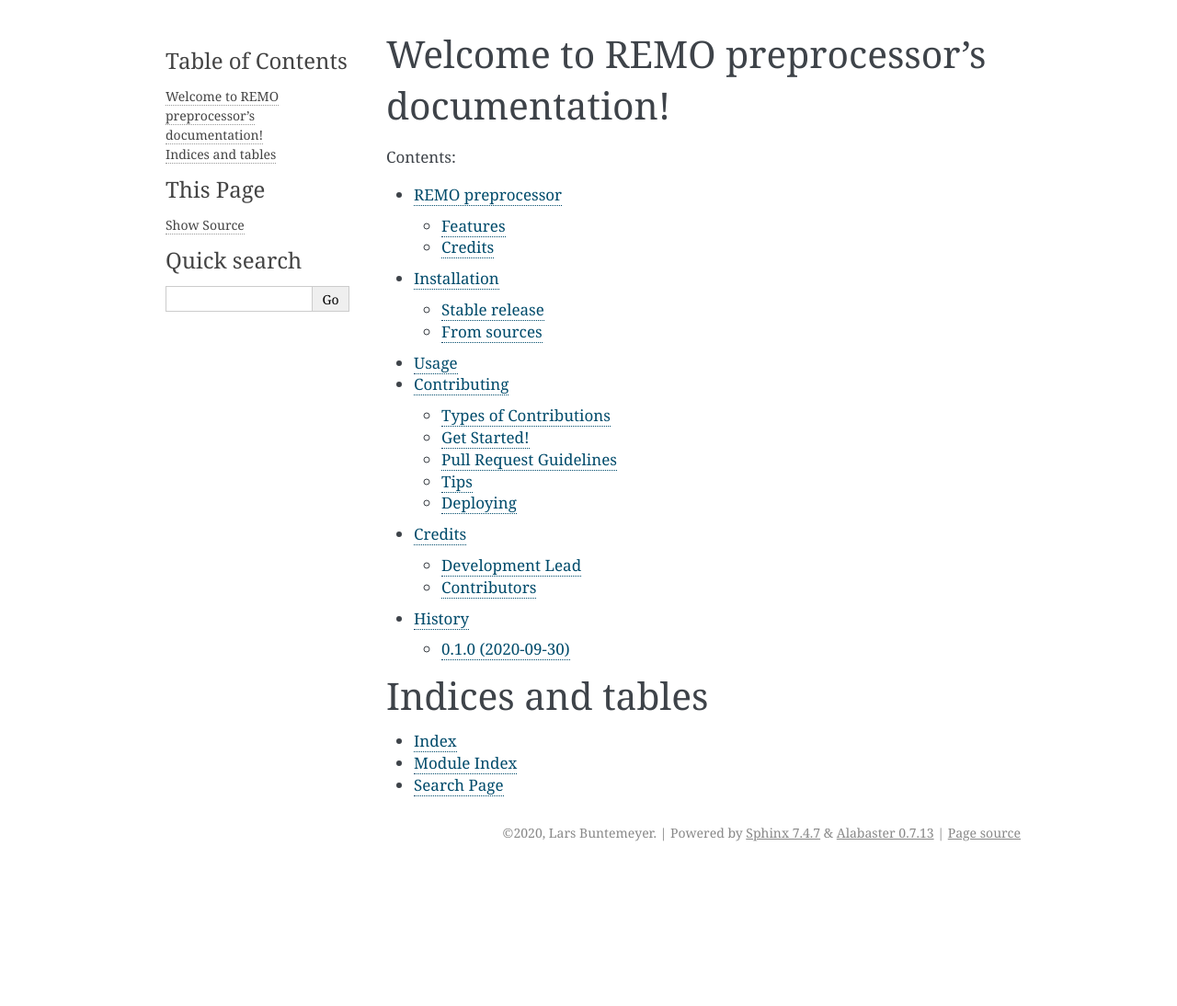
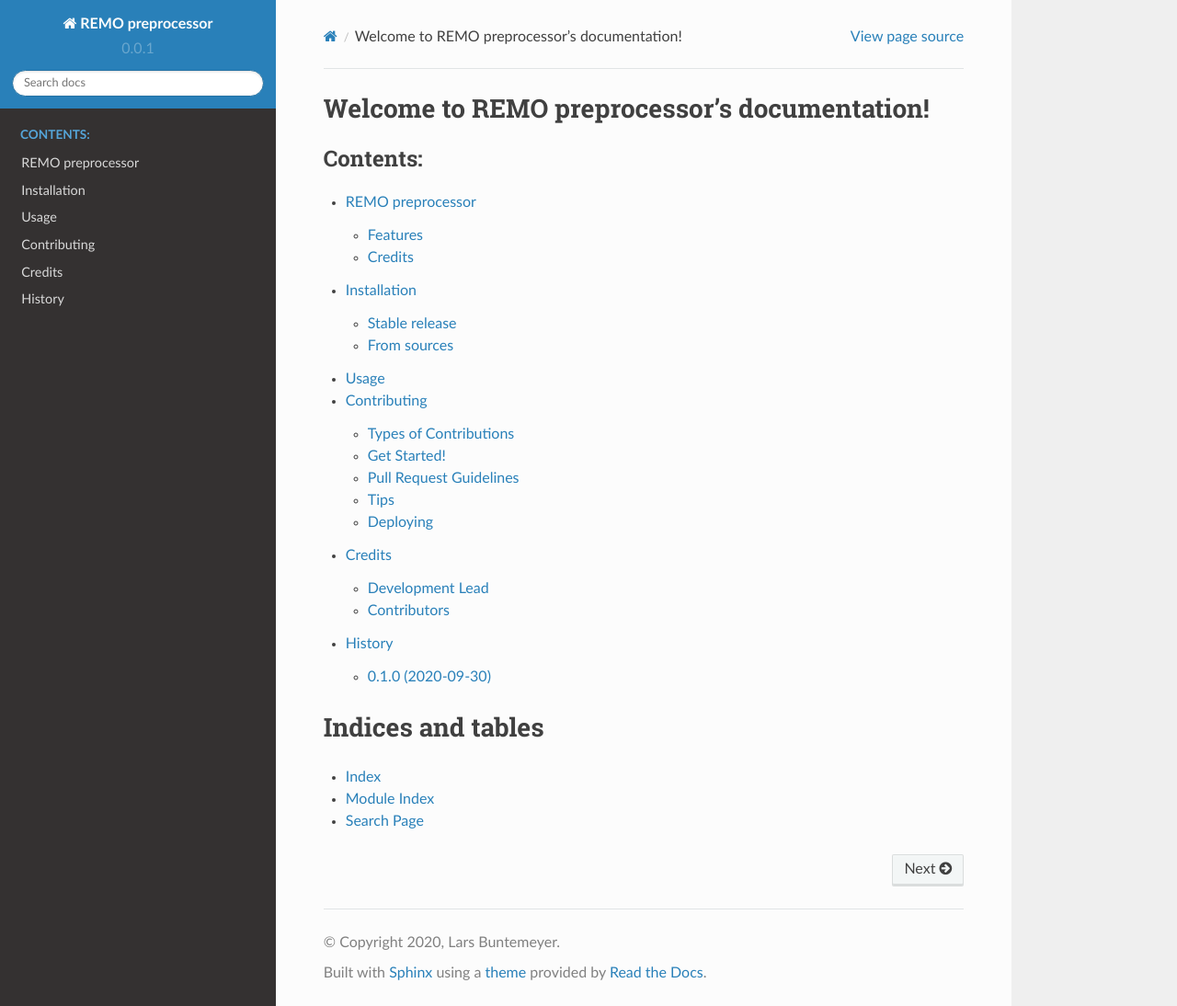
Before and after one commit to remo-rcm/remo-preprocessor, a Sphinx documentation site: the page built from docs/index.rst, in a window 1280 px wide and 1094 px high. Shown: the whole window at 92% size. Built offline with Sphinx 7.4.7 and the Read the Docs theme 2.0.0, drawn with Linux system fonts in a browser that asks for light colours; pages that are not in the unit, such as notebooks, are missing from menus.

Commit message:
docs updates

```diff
--- a/docs/conf.py
+++ b/docs/conf.py
@@ -21,6 +21,7 @@
 import sys
 sys.path.insert(0, os.path.abspath('..'))
 
+import sphinx_rtd_theme
 import remopreproc
 
 # -- General configuration ---------------------------------------------
@@ -31,7 +32,9 @@
 
 # Add any Sphinx extension module names here, as strings. They can be
 # extensions coming with Sphinx (named 'sphinx.ext.*') or your custom ones.
-extensions = ['sphinx.ext.autodoc', 'sphinx.ext.viewcode']
+extensions = ['sphinx.ext.autodoc', 'sphinx.ext.viewcode', 'sphinx_rtd_theme', 'sphinxcontrib.mockautodoc']
+
+autodoc_mock_imports = ["cordex", "pyintorg", "pyremo"]
 
 # Add any paths that contain templates here, relative to this directory.
 templates_path = ['_templates']
@@ -83,7 +86,8 @@
 # The theme to use for HTML and HTML Help pages.  See the documentation for
 # a list of builtin themes.
 #
-html_theme = 'alabaster'
+html_theme = 'sphinx_rtd_theme'
+
 
 # Theme options are theme-specific and customize the look and feel of a
 # theme further.  For a list of options available for each theme, see the
--- a/requirements_dev.txt
+++ b/requirements_dev.txt
@@ -10,3 +10,4 @@
 
 pytest==4.6.5
 pytest-runner==5.1
+sphinx-rtd-theme
```
